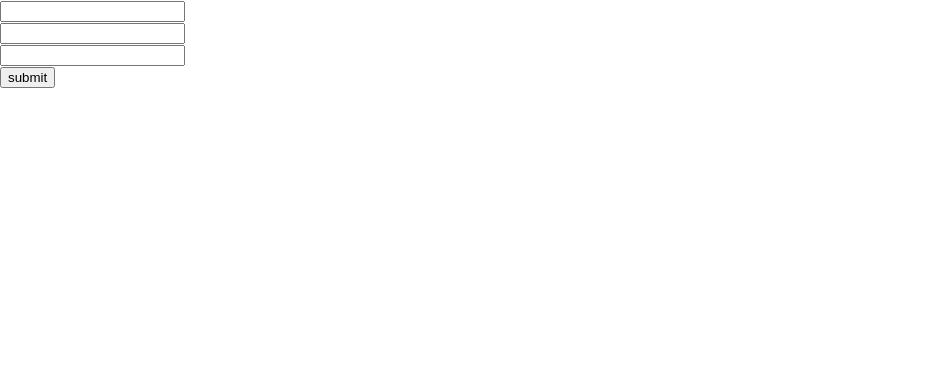
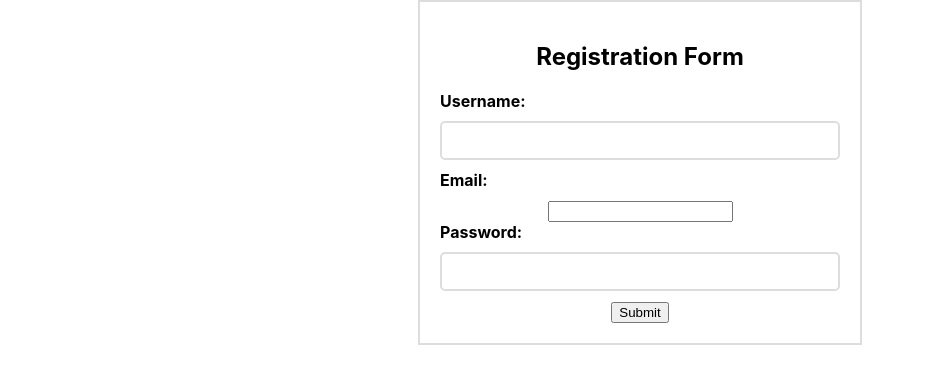
Before and after one commit to ManthanRanpariya/BookStore, a React (Create React App) app: page / in a window 1280 px wide. Shown: the top 384 px of the page, without its empty margins (0-925 px from the left). Built offline with nearby package versions, Linux system fonts and the light colour scheme.

Commit message:
Day-14 completed

```diff
--- a/src/App.js
+++ b/src/App.js
@@ -1,5 +1,5 @@
 import React from 'react'
-import Post from './components/Post'
+// import Post from './components/Post'
 // import Consumer3 from "./components/Consumer3";
 // import { UserProvider } from "./components/UserContex";
 // import Users from './components/Users';
@@ -12,7 +12,7 @@ import Post from './components/Post'
 // import Title from './components/Title'
 // import FocusInput from './components/FocusInput'
 // import InputRef from './components/InputRef'
-// import LoginForm from './components/LoginForm'
+import LoginForm from './components/LoginForm'
 // import RenderPropsComponent from "./components/RenderPropsComponent";
 
 
@@ -32,7 +32,7 @@ function App() {
   // };
   return (
     <div>
-      {/* <LoginForm /> */}
+      <LoginForm />
       {/* {page === "Home" ? <Home/> : <About/>}
     <button onClick={handleChange}>Change Page</button> */}
       {/* <Title name="Title1"/>
@@ -52,7 +52,7 @@ function App() {
         <Consumer3/>
       </UserProvider> */}
       {/* <Users /> */}
-      <Post />
+      {/* <Post /> */}
 
     </div>
   )
--- a/src/components/LoginForm.js
+++ b/src/components/LoginForm.js
@@ -1,142 +1,92 @@
-// import React, { Component } from 'react'
-// import "./LogInForm.css"
+import React, { useState } from 'react';
+import './LoginForm.css';
 
-// export default class LogInForm extends Component {
+// const LoginForm = () => {
+//   const [username, setUsername] = useState('');
+//   const [email, setEmail] = useState('');
+//   const [password, setPassword] = useState('');
 
-//     constructor(props) {
-//         super(props)
-//         this.state = {
-//             username:"",
-//             email:"",
-//             password:"",
-//         }
-//     }
+//   const handleSubmit = (e) => {
+//     e.preventDefault();
+//     alert(`Username: ${username}\nEmail: ${email}\nPassword: ${password}`);
+//   };
 
-// handleUsernameOnChange = (event) => {
-//     this.setState({
-//         username:event.target.value
-//     })
-
-//   }
-//    handleEmailOnChange = (event) => {
-//     this.setState({
-//         email:event.target.value
-//     })
-
-//   }
-//    handlePasswordOnChange = (event) => {
-//    this.setState({
-//         password:event.target.value
-//     })
-
-//   }
-//   handleSubmit = () => {
-//     alert(`${this.state.username} ${this.state.email} ${this.state.password}`)
-//   }
-
-//     render() {
-//     return (
-
-// <div className="container mt-5">
-//       <form onSubmit={this.handleSubmit}>
-//         <label htmlFor="username">Username</label>
+//   return (
+//     <div className="login">
+//       <form onSubmit={handleSubmit} className="login-form">
+//         <h2>Registration Form</h2>
+//         <label htmlFor="username">Username:</label>
 //         <input
 //           type="text"
 //           id="username"
-//           name="username"
-//           value={this.state.username}
-//           onChange={this.handleUsernameOnChange}
-//           placeholder="Enter your username"
+//           value={username}
+//           onChange={(e) => setUsername(e.target.value)}
 //         />
-//         <label htmlFor="username">Email</label>
+
+//         <label htmlFor="email">Email:</label>
 //         <input
-//           type="text"
+//           type="email"
 //           id="email"
-//           name="email"
-//           value={this.state.email}
-//           onChange={this.handleEmailOnChange}
-//           placeholder="Enter your email"
+//           value={email}
+//           onChange={(e) => setEmail(e.target.value)}
 //         />
 
 //         <label htmlFor="password">Password:</label>
 //         <input
 //           type="password"
 //           id="password"
-//           name="password"
-//           value={this.statepassword}
-//           onChange={this.handlePasswordOnChange}
-//           placeholder="Enter your password"
+//           value={password}
+//           onChange={(e) => setPassword(e.target.value)}
 //         />
 
-//         <input type="submit" value="Login" />
+//         <button type="submit">Submit</button>
 //       </form>
 //     </div>
+//   );
+// };
 
-//     )
-// }
+// export default LoginForm;
 
-// }
-import React, { useState } from "react";
-import "./LoginForm.css";
-function LogInForm() {
-  const [username, setUserName] = useState("");
-  const [email, setEmail] = useState("");
-  const [password, setPassword] = useState("");
-  const handleUsernameOnChange = (event) => {
-    setUserName(
-      event.target.value,
-    );
-  };
-  const handleEmailOnChange = (event) => {
-    setEmail(
-       event.target.value,
-    );
-  };
-  const handlePasswordOnChange = (event) => {
-    setPassword(
-       event.target.value,
-    );
-  };
+export default function LoginForm() {
+
+  const [username, setUsername] = useState('');
+  const [email, setEmail] = useState('');
+  const [password, setPassword] = useState('');
+
   const handleSubmit = (e) => {
     e.preventDefault();
-    alert(`Username:${username} Email:${email} Password:${password}`);
+    alert(`Username: ${username}\nEmail: ${email}\nPassword: ${password}`);
   };
   return (
-    <div className="container mt-5">
-      <form onSubmit={handleSubmit}>
-        <label htmlFor="username">Username</label>
+    <div className="login">
+      <form onSubmit={handleSubmit} className="login-form">
+        <h2>Registration Form</h2>
+        <label htmlFor="username">Username:</label>
         <input
           type="text"
           id="username"
-          name="username"
           value={username}
-          onChange={handleUsernameOnChange}
-          placeholder="Enter your username"
+          onChange={(e) => setUsername(e.target.value)}
         />
-        <label htmlFor="username">Email</label>
+
+        <label htmlFor="email">Email:</label>
         <input
-          type="text"
+          type="email"
           id="email"
-          name="email"
           value={email}
-          onChange={handleEmailOnChange}
-          placeholder="Enter your email"
+          onChange={(e) => setEmail(e.target.value)}
         />
 
         <label htmlFor="password">Password:</label>
         <input
           type="password"
           id="password"
-          name="password"
           value={password}
-          onChange={handlePasswordOnChange}
-          placeholder="Enter your password"
+          onChange={(e) => setPassword(e.target.value)}
         />
 
-        <input type="submit" value="Login" />
+        <button type="submit">Submit</button>
       </form>
     </div>
-  );
+  )
 }
-
-export default LogInForm;
```
Also changed, not shown: src/components/Counter.js (deleted, +0 -25 lines).
